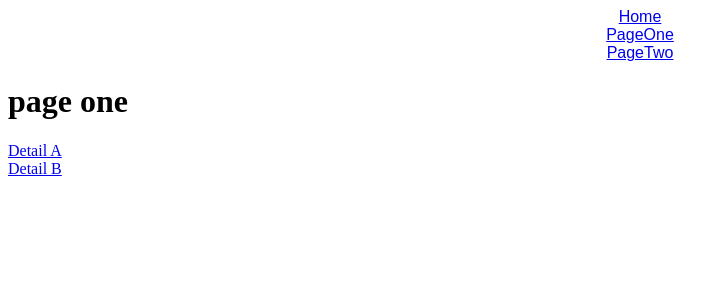
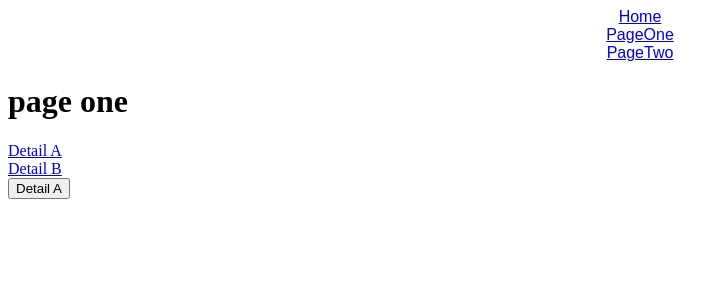
Before and after one commit to m-abe-dev/react-router, a React (Create React App) app: page /pageOne in a window 1280 px wide. Shown: the top 300 px of the page, without its empty margins (0-728 px from the left). Built offline with nearby package versions, Linux system fonts and the light colour scheme.

Commit message:
Linkを使わないページ遷移 直接Linkのように遷移するルーティングだけではなく、ボタンのような遷移の時に使う

```diff
--- a/src/pageOne.jsx
+++ b/src/pageOne.jsx
@@ -1,14 +1,20 @@
-import { Link } from "react-router-dom";
+import { Link, useHistory } from "react-router-dom";
 
 export const PageOne = () => {
   const arr = [...Array(100).keys()];
   console.log(arr);
+  const history = useHistory();
+  const onClickDetailA = () => {
+    history.push("/pageOne/detailA");
+  };
   return (
     <div>
       <h1>page one</h1>
       <Link to={{ pathname: "/pageOne/detailA", state: arr }}>Detail A</Link>
       <br />
       <Link to="/pageOne/detailB">Detail B</Link>
+      <br />
+      <button onClick={onClickDetailA}>Detail A</button>
     </div>
   );
 };
--- a/src/pageOneDetailA.jsx
+++ b/src/pageOneDetailA.jsx
@@ -1,11 +1,14 @@
-import { useLocation } from "react-router-dom";
+import { useLocation, useHistory } from "react-router-dom";
 
 export const PageOneDetailA = () => {
   const { state } = useLocation();
   console.log(state);
+  const history = useHistory();
+  const onClickBack = () => history.goBack();
   return (
     <div>
       <h1>page one Detail A</h1>
+      <button onClick={onClickBack}>back</button>
     </div>
   );
 };
```
